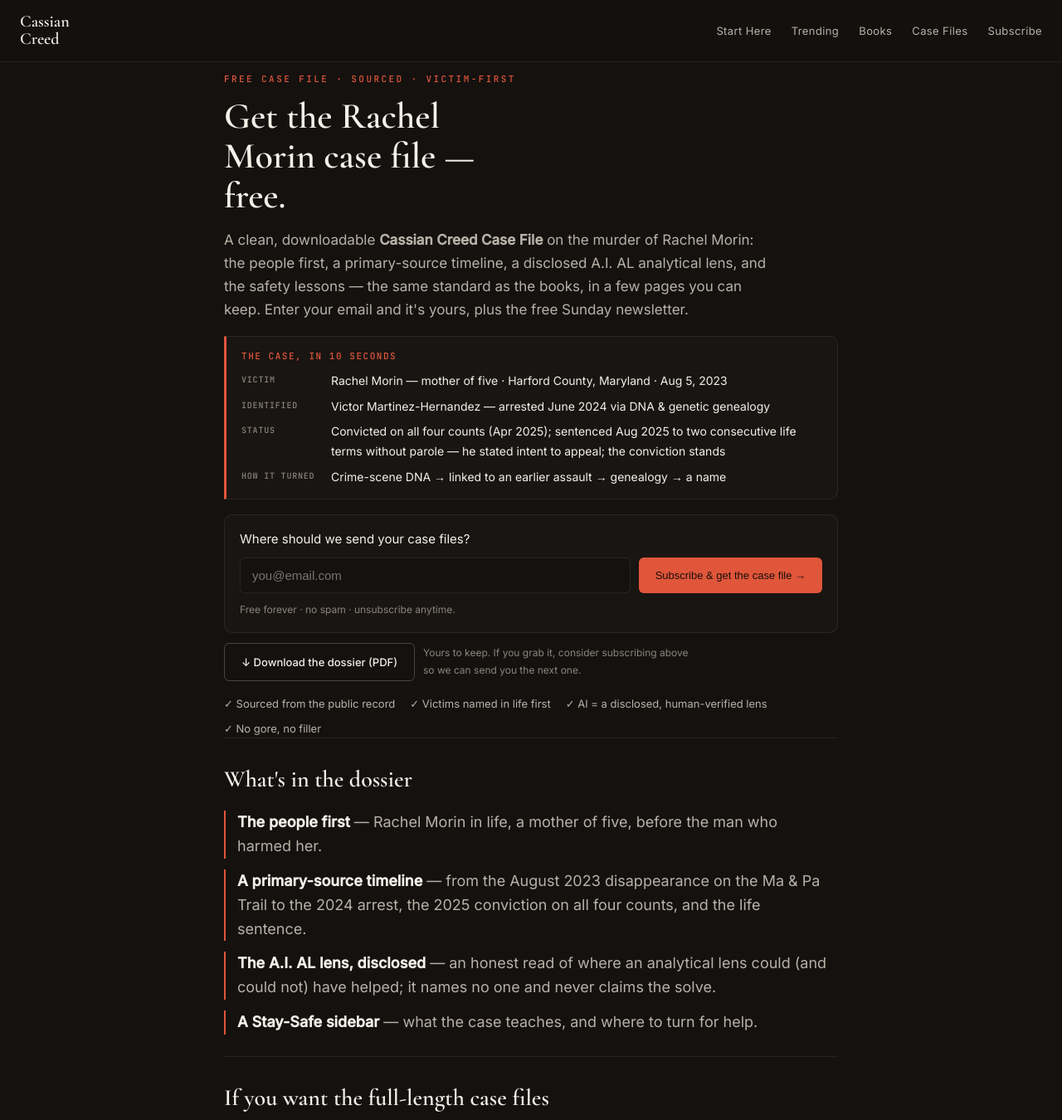
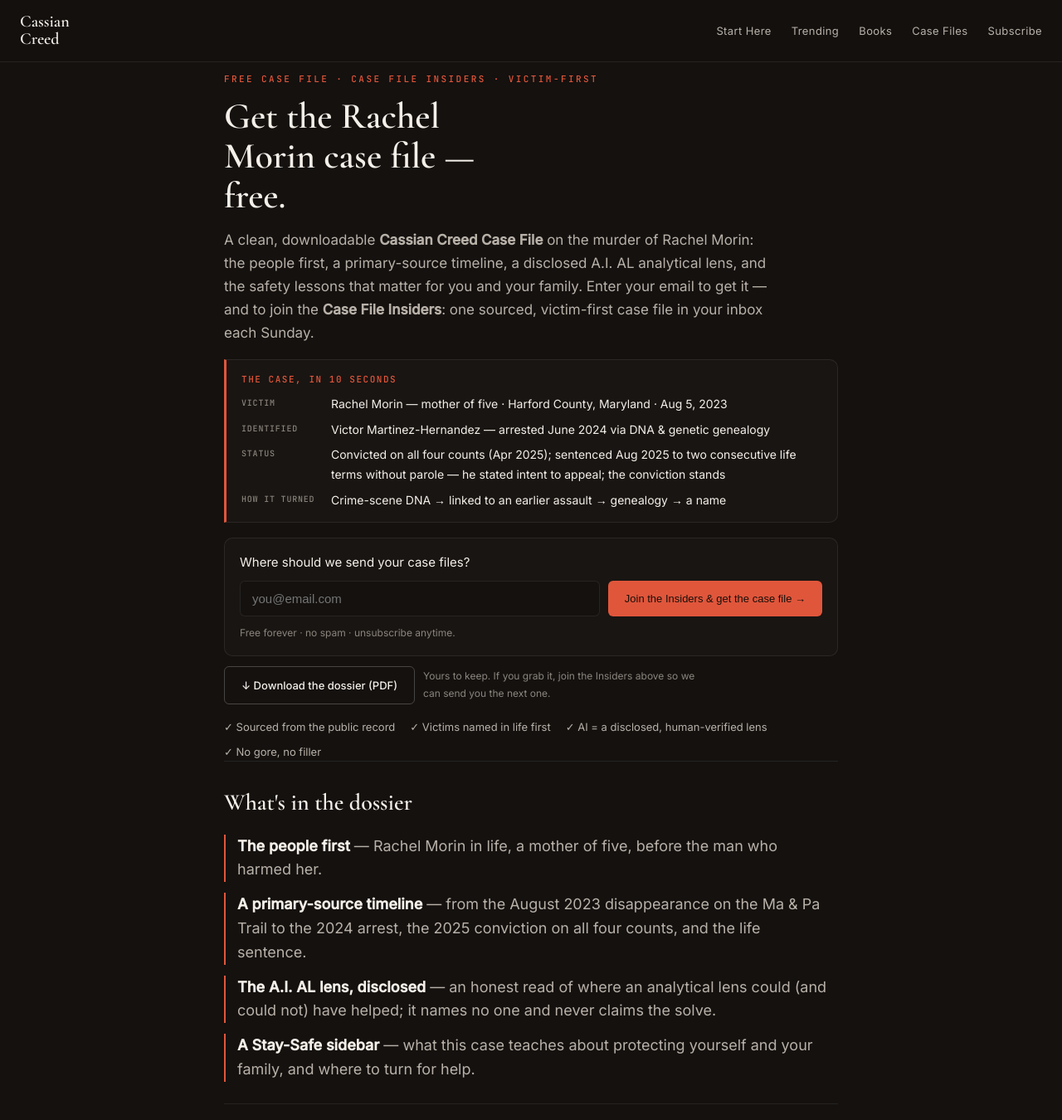
Before and after one commit to cassiancreed/cassiancreed-astro, an Astro site: page /free-dossier in a window 1280 px wide. Shown: the top 1350 px of the page at 83% size. Built offline with nearby package versions, Linux system fonts and the light colour scheme; Astro itself is replaced by a stand-in of ours.

Commit message:
Conversion reframe: Case File Insiders identity + safety value on free-dossier capture

```diff
--- a/src/pages/free-dossier.astro
+++ b/src/pages/free-dossier.astro
@@ -5,6 +5,8 @@
 // consecutive life terms w/o parole + 40y; stated intent to appeal; conviction stands. Tease-to-convert
 // (rule 37): real value, funnels to the LIVE $5.99 book The Trail + the Sunday newsletter.
 // PRIMARY: email capture (Beehiiv). Plan-agnostic: capture-first + immediate download.
+// 2026-06-08 conversion reframe (ChatGPT funnel teardown): insider identity ("Case File Insiders")
+// + safety/protection value for the 45+ audience. Download kept until Beehiiv welcome-email delivery is wired (then re-gate).
 const PDF = '/the-trail-rachel-morin-free-case-file.pdf';
 const jsonld = {
   "@context":"https://schema.org","@type":"WebPage",
@@ -16,9 +18,9 @@
   <article class="lp">
 
     <section class="lp-hero" aria-labelledby="lp-h1">
-      <p class="evidence evidence--accent">Free case file · sourced · victim-first</p>
+      <p class="evidence evidence--accent">Free case file · Case File Insiders · victim-first</p>
       <h1 id="lp-h1">Get the Rachel Morin case file — free.</h1>
-      <p class="lp-sub">A clean, downloadable <strong>Cassian Creed Case File</strong> on the murder of Rachel Morin: the people first, a primary-source timeline, a disclosed A.I. AL analytical lens, and the safety lessons — the same standard as the books, in a few pages you can keep. Enter your email and it's yours, plus the free Sunday newsletter.</p>
+      <p class="lp-sub">A clean, downloadable <strong>Cassian Creed Case File</strong> on the murder of Rachel Morin: the people first, a primary-source timeline, a disclosed A.I. AL analytical lens, and the safety lessons that matter for you and your family. Enter your email to get it — and to join the <strong>Case File Insiders</strong>: one sourced, victim-first case file in your inbox each Sunday.</p>
 
       <aside class="lp-glance" aria-label="The case at a glance">
         <p class="lp-glance__k">The case, in 10 seconds</p>
@@ -37,12 +39,12 @@
           <input type="hidden" name="utm_source" value="website" />
           <input type="hidden" name="utm_medium" value="lead_magnet_morin" />
           <input type="hidden" name="utm_campaign" value="free_case_files" />
-          <button class="btn" type="submit">Subscribe &amp; get the case file →</button>
+          <button class="btn" type="submit">Join the Insiders &amp; get the case file →</button>
         </div>
         <p class="lp-capture__fine">Free forever · no spam · unsubscribe anytime.</p>
       </form>
 
-      <p class="lp-dl"><a class="btn btn--ghost" href={PDF} target="_blank" rel="noopener" download>↓ Download the dossier (PDF)</a> <span class="lp-dl__note">Yours to keep. If you grab it, consider subscribing above so we can send you the next one.</span></p>
+      <p class="lp-dl"><a class="btn btn--ghost" href={PDF} target="_blank" rel="noopener" download>↓ Download the dossier (PDF)</a> <span class="lp-dl__note">Yours to keep. If you grab it, join the Insiders above so we can send you the next one.</span></p>
 
       <ul class="lp-badges" aria-label="Our standard">
         <li>✓ Sourced from the public record</li>
@@ -58,7 +60,7 @@
         <li><strong>The people first</strong> — Rachel Morin in life, a mother of five, before the man who harmed her.</li>
         <li><strong>A primary-source timeline</strong> — from the August 2023 disappearance on the Ma &amp; Pa Trail to the 2024 arrest, the 2025 conviction on all four counts, and the life sentence.</li>
         <li><strong>The A.I. AL lens, disclosed</strong> — an honest read of where an analytical lens could (and could not) have helped; it names no one and never claims the solve.</li>
-        <li><strong>A Stay-Safe sidebar</strong> — what the case teaches, and where to turn for help.</li>
+        <li><strong>A Stay-Safe sidebar</strong> — what this case teaches about protecting yourself and your family, and where to turn for help.</li>
       </ul>
     </section>
 
```
